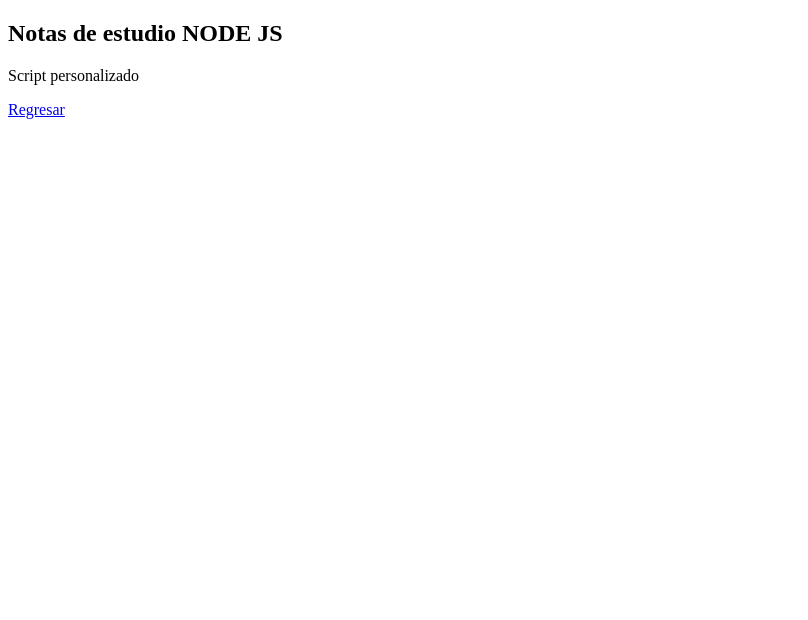
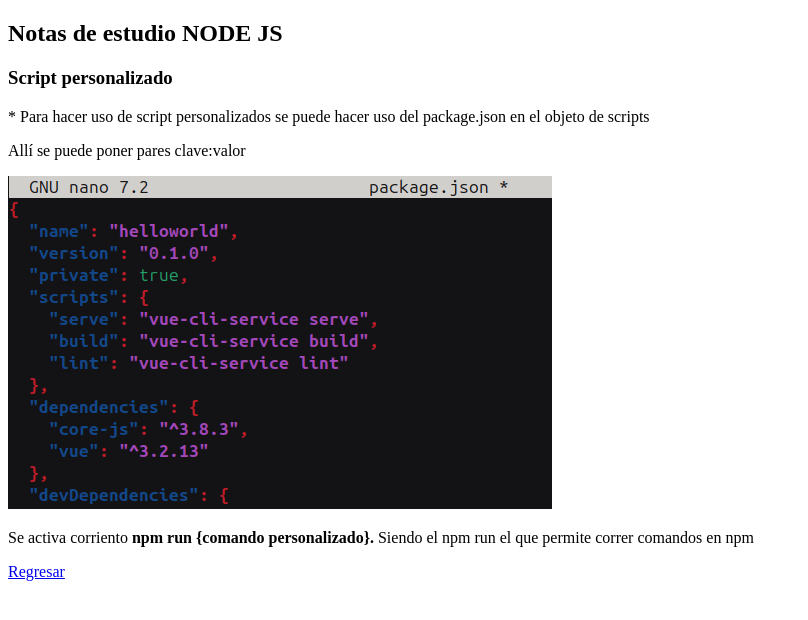
Before and after one commit to alejandroruiz23/notas_desarrollo, a plain HTML site: page nodejs.html in a window 1280 px wide. Shown: the whole page, without its empty margins (0-808 px from the left). Drawn offline with Linux system fonts and the light colour scheme.

Commit message:
actualizacion

```diff
--- a/nodejs.html
+++ b/nodejs.html
@@ -8,7 +8,12 @@
 <body>
     <h2>Notas de estudio <b>NODE JS</b></h2>
 
-    <p>Script personalizado</p>
+    <h3>Script personalizado</h3>
+    <p>* Para hacer uso de script personalizados se puede hacer uso del package.json en el objeto de scripts</p>
+    <p>Allí se puede poner pares clave:valor</p>
+    <img src="/images/Script_packagejson.png" alt="pantallazo package.json">
+
+    <p>Se activa corriento <b>npm run {comando personalizado}.</b> Siendo el npm run el que permite correr comandos en npm</p>
 
 </body>
 <footer>
```
Also changed, not shown: images/Script_packagejson.png (added).
